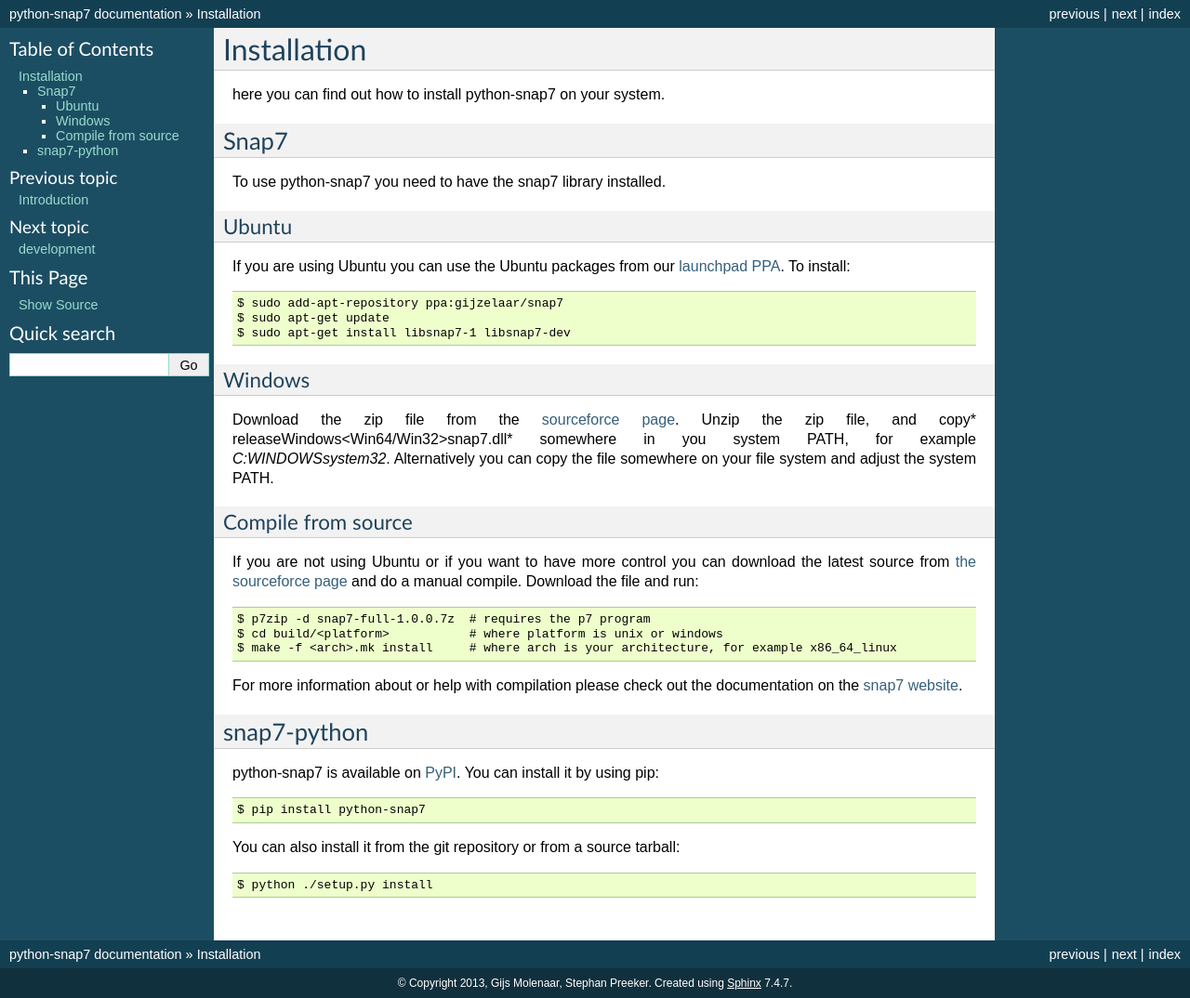
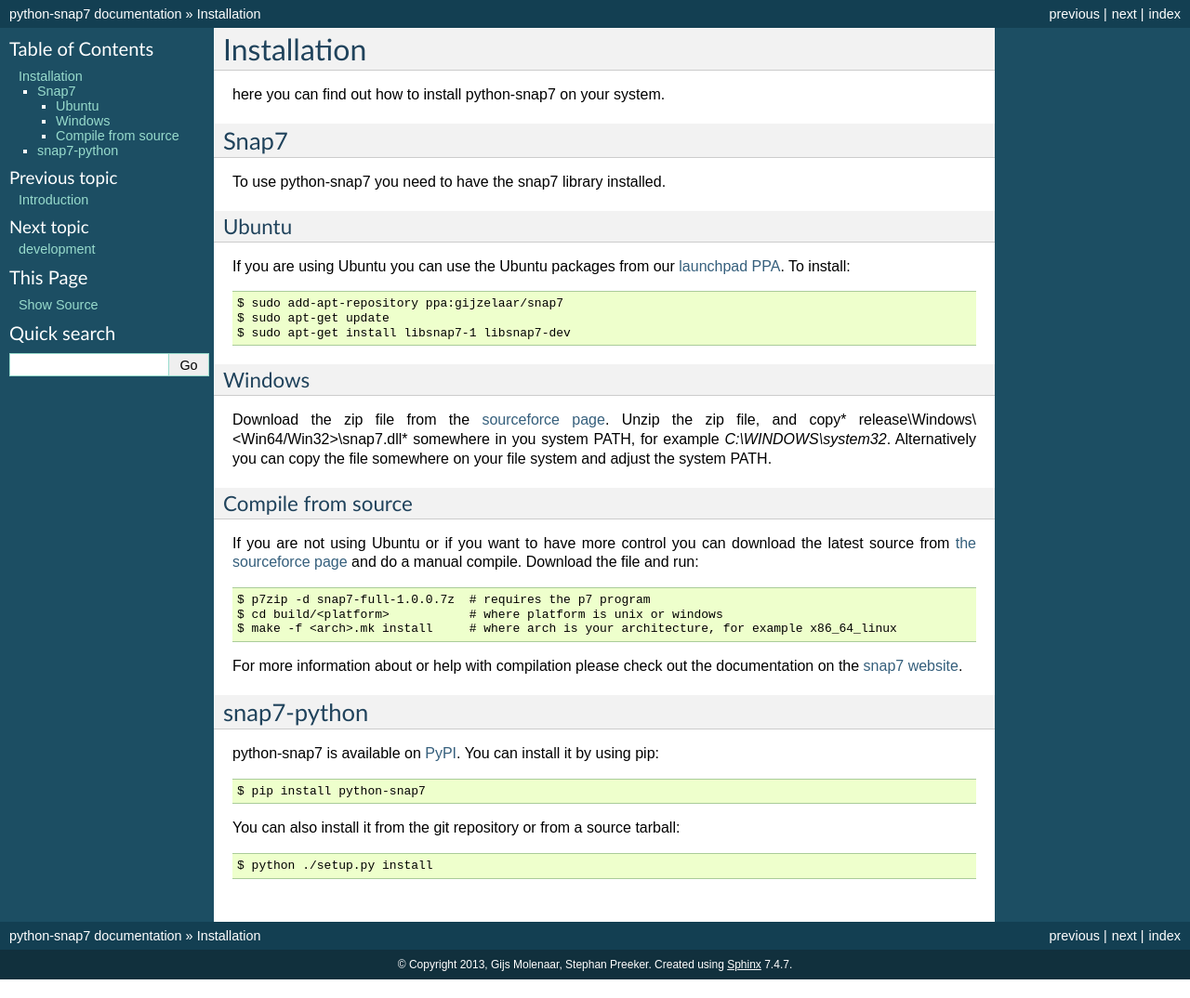
Before and after one commit to gijzelaerr/python-snap7, a Sphinx documentation site: the page built from doc/installation.rst, in a window 1280 px wide. Shown: the whole page at 93% size. Built offline with Sphinx 7.4.7, drawn with Linux system fonts in a browser that asks for light colours; the version number could not be read and is left out.

Commit message:
Fix Documentation - Escape Backslashes (#281)
Makes the documentation easier to read as paths look kind of strange right now.

```diff
--- a/doc/installation.rst
+++ b/doc/installation.rst
@@ -23,8 +23,8 @@
 
 Download the zip file from the
 `sourceforce page <http://sourceforge.net/projects/snap7/files/>`_.
-Unzip the zip file, and copy* release\Windows\<Win64/Win32>\snap7.dll* somewhere
-in you system PATH, for example *C:\WINDOWS\system32*. Alternatively you can
+Unzip the zip file, and copy* release\\Windows\\<Win64/Win32>\\snap7.dll* somewhere
+in you system PATH, for example *C:\\WINDOWS\\system32*. Alternatively you can
 copy the file somewhere on your file system and adjust the system PATH.
 
 
```
